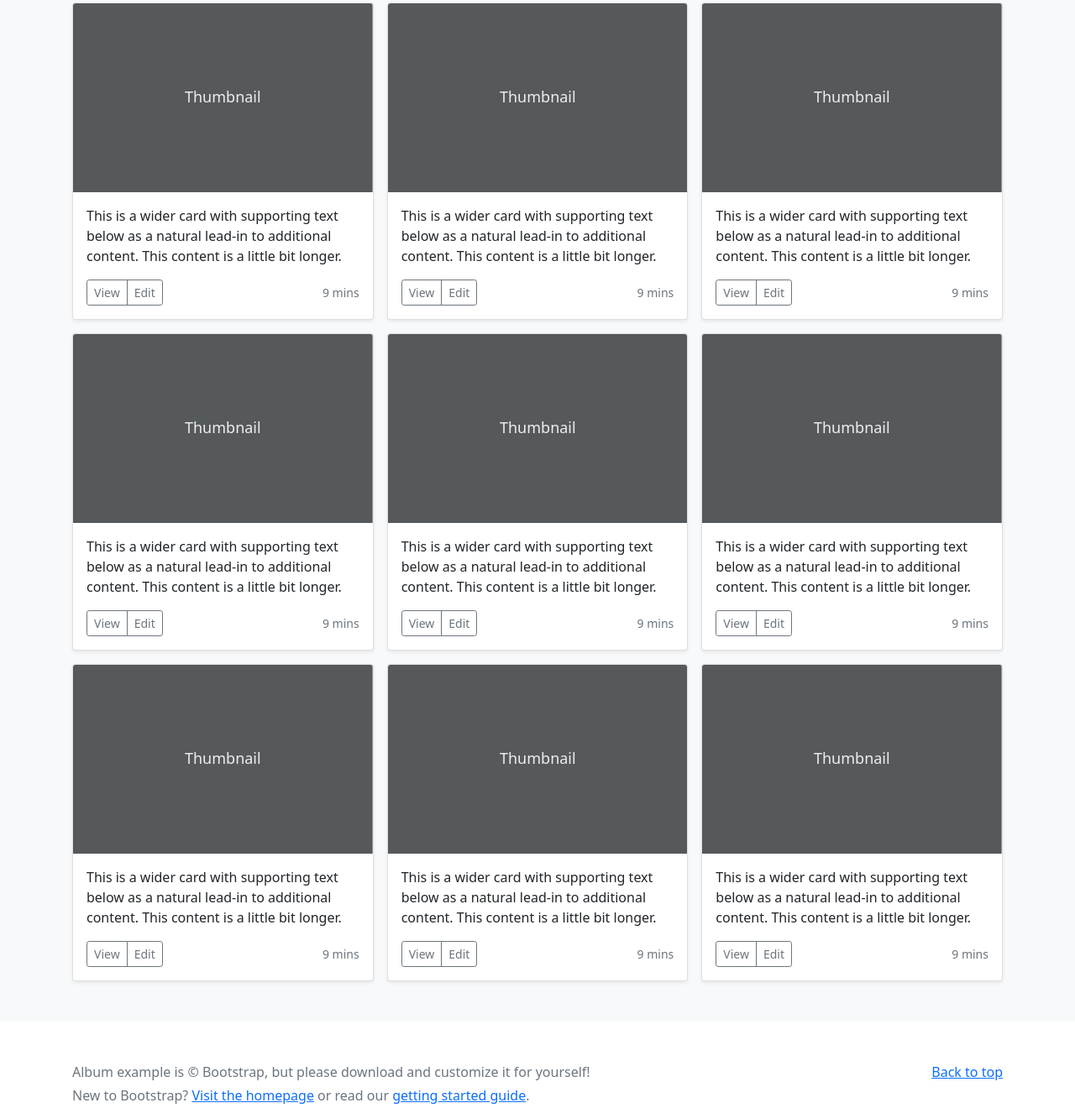
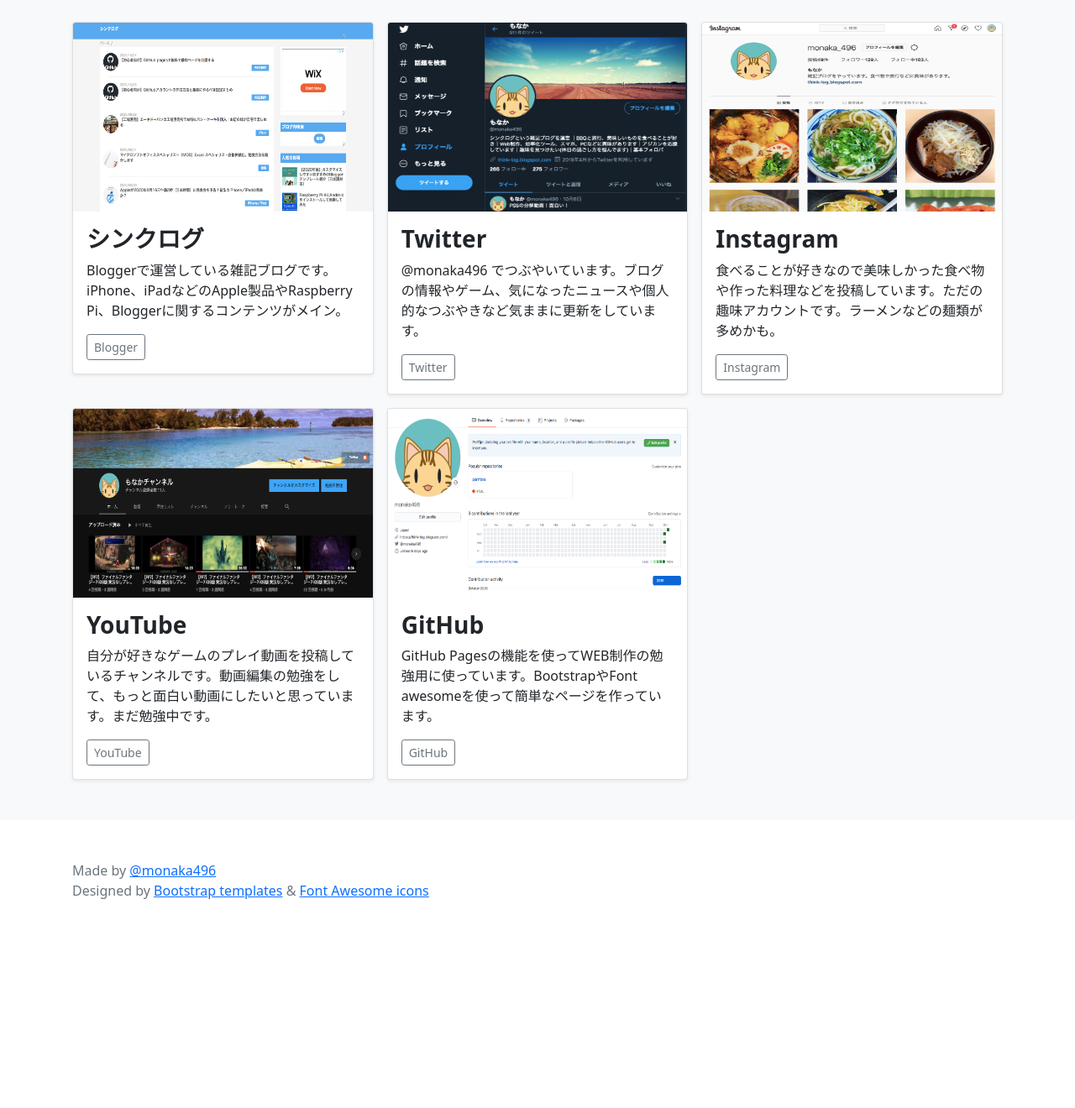
Before and after one commit to monaka496/portfolio, a plain HTML site: page index.html in a window 1280 px wide. Shown: the part 409-1729 px from the top of the page at 84% size. After the commit the page ends 1534 px from the top, so only its background shows below. Drawn offline with nearby package versions, Linux system fonts and the light colour scheme.

Commit message:
Update index.html

```diff
--- a/index.html
+++ b/index.html
@@ -15,6 +15,17 @@
 <!-- ここから Fontawesome CSS -->
   <link rel="stylesheet" href="https://use.fontawesome.com/releases/v5.6.3/css/all.css">
 <!-- ここまで Fontawesome CSS -->
+
+<!-- ここから Global site tag (gtag.js) - Google Analytics -->
+<script async src="https://www.googletagmanager.com/gtag/js?id=UA-139130792-5"></script>
+<script>
+  window.dataLayer = window.dataLayer || [];
+  function gtag(){dataLayer.push(arguments);}
+  gtag('js', new Date());
+
+  gtag('config', 'UA-139130792-5');
+</script>
+<!-- ここまで Global site tag (gtag.js) - Google Analytics -->
 
     <style>
       .bd-placeholder-img {
@@ -37,170 +48,112 @@
   </head>
   <body>
 
+<header class="text-center mx-auto pt-3">
+  <img src="https://raw.githubusercontent.com/monaka496/portfolio/main/cat.png" class="mt-3 rounded-circle" width="120" height="120">
+</header>
+
 <main>
-
-  <section class="py-5 text-center container">
-    <div class="row py-lg-5">
+<!-- ここから 見出し部分 -->
+  <section class="py-3 text-center container">
+    <div class="row py-lg-3">
       <div class="col-lg-6 col-md-8 mx-auto">
-        <h1 class="font-weight-light">もなかのポートフォリオ</h1>
-        <p class="lead text-muted">@monaka496 が運営しているサイト、SNSを紹介します</p>
+        <h1 class="font-weight-light mb-3 font-weight-bold">もなかのポートフォリオ</h1>
+        <p class="text-muted small">@monaka496 が運営しているサイト、SNSを紹介します</p>
         <p>
-          <a href="https://twitter.com/monaka496" class="btn btn-primary my-2"><i class="fab fa-twitter">Twitter</i></a>
-          <a href="#" class="btn btn-secondary my-2">Secondary action</a>
+          <a href="https://think-log.blogspot.com/" class="btn btn-warning my-2"><i class="fab fa-blogger"> Blogger</i></a>
+          <a href="https://twitter.com/monaka496" class="btn btn-primary my-2"><i class="fab fa-twitter"> Twitter</i></a>
+          <a href="https://www.instagram.com/monaka_496/" class="btn btn-info my-2"><i class="fab fa-instagram"> Instagram</i></a>
+          <a href="https://www.youtube.com/channel/UCBXDqO-bOXH7U_Uk44PPoqg" class="btn btn-danger my-2"><i class="fab fa-youtube"> YouTube</i></a>
+          <a href="https://github.com/monaka496/" class="btn btn-dark my-2"><i class="fab fa-github"> GitHub</i></a>
         </p>
       </div>
     </div>
   </section>
+<!-- ここまで 見出し部分 -->
+
 
   <div class="album py-5 bg-light">
     <div class="container">
-
       <div class="row row-cols-1 row-cols-sm-2 row-cols-md-3 g-3">
+<!-- ここから カード1部分 -->
         <div class="col">
           <div class="card shadow-sm">
-            <svg class="bd-placeholder-img card-img-top" width="100%" height="225" xmlns="http://www.w3.org/2000/svg" aria-label="Placeholder: Thumbnail" preserveAspectRatio="xMidYMid slice" role="img" focusable="false"><title>Placeholder</title><rect width="100%" height="100%" fill="#55595c"/><text x="50%" y="50%" fill="#eceeef" dy=".3em">Thumbnail</text></svg>
+            <img class="bd-placeholder-img card-img-top" src="https://raw.githubusercontent.com/monaka496/portfolio/main/blogger.png" width="100%" height="225" xmlns="http://www.w3.org/2000/svg" aria-label="Placeholder: Thumbnail" preserveAspectRatio="xMidYMid slice" role="img" focusable="false"><title>Placeholder</title><rect width="100%" height="100%" fill="#55595c"/>
 
             <div class="card-body">
-              <p class="card-text">This is a wider card with supporting text below as a natural lead-in to additional content. This content is a little bit longer.</p>
+              <h3 class="font-weight-bold">シンクログ</h3>
+              <p class="card-text">Bloggerで運営している雑記ブログです。iPhone、iPadなどのApple製品やRaspberry Pi、Bloggerに関するコンテンツがメイン。</p>
               <div class="d-flex justify-content-between align-items-center">
-                <div class="btn-group">
-                  <button type="button" class="btn btn-sm btn-outline-secondary">View</button>
-                  <button type="button" class="btn btn-sm btn-outline-secondary">Edit</button>
-                </div>
-                <small class="text-muted">9 mins</small>
               </div>
+              <a href="https://think-log.blogspot.com/" class="btn btn-sm btn-outline-secondary stretched-link">Blogger</a>
             </div>
           </div>
         </div>
+<!-- ここまで カード1部分 -->
+
+<!-- ここから カード2部分 -->
         <div class="col">
           <div class="card shadow-sm">
-            <svg class="bd-placeholder-img card-img-top" width="100%" height="225" xmlns="http://www.w3.org/2000/svg" aria-label="Placeholder: Thumbnail" preserveAspectRatio="xMidYMid slice" role="img" focusable="false"><title>Placeholder</title><rect width="100%" height="100%" fill="#55595c"/><text x="50%" y="50%" fill="#eceeef" dy=".3em">Thumbnail</text></svg>
+            <img class="bd-placeholder-img card-img-top" src="https://raw.githubusercontent.com/monaka496/portfolio/main/twitter.png" width="100%" height="225" xmlns="http://www.w3.org/2000/svg" aria-label="Placeholder: Thumbnail" preserveAspectRatio="xMidYMid slice" role="img" focusable="false"><title>Placeholder</title><rect width="100%" height="100%" fill="#55595c"/>
 
             <div class="card-body">
-              <p class="card-text">This is a wider card with supporting text below as a natural lead-in to additional content. This content is a little bit longer.</p>
+              <h3 class="font-weight-bold">Twitter</h3>
+              <p class="card-text">@monaka496 でつぶやいています。ブログの情報やゲーム、気になったニュースや個人的なつぶやきなど気ままに更新をしています。</p>
               <div class="d-flex justify-content-between align-items-center">
-                <div class="btn-group">
-                  <button type="button" class="btn btn-sm btn-outline-secondary">View</button>
-                  <button type="button" class="btn btn-sm btn-outline-secondary">Edit</button>
-                </div>
-                <small class="text-muted">9 mins</small>
               </div>
+              <a href="https://twitter.com/monaka496" class="btn btn-sm btn-outline-secondary stretched-link">Twitter</a>
             </div>
           </div>
         </div>
+<!-- ここまで カード2部分 -->
+
+<!-- ここから カード3部分 -->
         <div class="col">
           <div class="card shadow-sm">
-            <svg class="bd-placeholder-img card-img-top" width="100%" height="225" xmlns="http://www.w3.org/2000/svg" aria-label="Placeholder: Thumbnail" preserveAspectRatio="xMidYMid slice" role="img" focusable="false"><title>Placeholder</title><rect width="100%" height="100%" fill="#55595c"/><text x="50%" y="50%" fill="#eceeef" dy=".3em">Thumbnail</text></svg>
+            <img class="bd-placeholder-img card-img-top" src="https://raw.githubusercontent.com/monaka496/portfolio/main/instagram.png" width="100%" height="225" xmlns="http://www.w3.org/2000/svg" aria-label="Placeholder: Thumbnail" preserveAspectRatio="xMidYMid slice" role="img" focusable="false"><title>Placeholder</title><rect width="100%" height="100%" fill="#55595c"/>
 
             <div class="card-body">
-              <p class="card-text">This is a wider card with supporting text below as a natural lead-in to additional content. This content is a little bit longer.</p>
+              <h3 class="font-weight-bold">Instagram</h3>
+              <p class="card-text">食べることが好きなので美味しかった食べ物や作った料理などを投稿しています。ただの趣味アカウントです。ラーメンなどの麺類が多めかも。</p>
               <div class="d-flex justify-content-between align-items-center">
-                <div class="btn-group">
-                  <button type="button" class="btn btn-sm btn-outline-secondary">View</button>
-                  <button type="button" class="btn btn-sm btn-outline-secondary">Edit</button>
-                </div>
-                <small class="text-muted">9 mins</small>
               </div>
+              <a href="https://www.instagram.com/monaka_496/" class="btn btn-sm btn-outline-secondary stretched-link">Instagram</a>
             </div>
           </div>
         </div>
+<!-- ここまで カード3部分 -->
 
+<!-- ここから カード4部分 -->
         <div class="col">
           <div class="card shadow-sm">
-            <svg class="bd-placeholder-img card-img-top" width="100%" height="225" xmlns="http://www.w3.org/2000/svg" aria-label="Placeholder: Thumbnail" preserveAspectRatio="xMidYMid slice" role="img" focusable="false"><title>Placeholder</title><rect width="100%" height="100%" fill="#55595c"/><text x="50%" y="50%" fill="#eceeef" dy=".3em">Thumbnail</text></svg>
+            <img class="bd-placeholder-img card-img-top" src="https://raw.githubusercontent.com/monaka496/portfolio/main/youtube.png" width="100%" height="225" xmlns="http://www.w3.org/2000/svg" aria-label="Placeholder: Thumbnail" preserveAspectRatio="xMidYMid slice" role="img" focusable="false"><title>Placeholder</title><rect width="100%" height="100%" fill="#55595c"/>
 
             <div class="card-body">
-              <p class="card-text">This is a wider card with supporting text below as a natural lead-in to additional content. This content is a little bit longer.</p>
+              <h3 class="font-weight-bold">YouTube</h3>
+              <p class="card-text">自分が好きなゲームのプレイ動画を投稿しているチャンネルです。動画編集の勉強をして、もっと面白い動画にしたいと思っています。まだ勉強中です。</p>
               <div class="d-flex justify-content-between align-items-center">
-                <div class="btn-group">
-                  <button type="button" class="btn btn-sm btn-outline-secondary">View</button>
-                  <button type="button" class="btn btn-sm btn-outline-secondary">Edit</button>
-                </div>
-                <small class="text-muted">9 mins</small>
               </div>
+              <a href="https://www.youtube.com/channel/UCBXDqO-bOXH7U_Uk44PPoqg" class="btn btn-sm btn-outline-secondary stretched-link">YouTube</a>
             </div>
           </div>
         </div>
+<!-- ここまで カード4部分 -->
+
+<!-- ここから カード5部分 -->
         <div class="col">
           <div class="card shadow-sm">
-            <svg class="bd-placeholder-img card-img-top" width="100%" height="225" xmlns="http://www.w3.org/2000/svg" aria-label="Placeholder: Thumbnail" preserveAspectRatio="xMidYMid slice" role="img" focusable="false"><title>Placeholder</title><rect width="100%" height="100%" fill="#55595c"/><text x="50%" y="50%" fill="#eceeef" dy=".3em">Thumbnail</text></svg>
+            <img class="bd-placeholder-img card-img-top" src="https://raw.githubusercontent.com/monaka496/portfolio/main/github.png" width="100%" height="225" xmlns="http://www.w3.org/2000/svg" aria-label="Placeholder: Thumbnail" preserveAspectRatio="xMidYMid slice" role="img" focusable="false"><title>Placeholder</title><rect width="100%" height="100%" fill="#55595c"/>
 
             <div class="card-body">
-              <p class="card-text">This is a wider card with supporting text below as a natural lead-in to additional content. This content is a little bit longer.</p>
+              <h3 class="font-weight-bold">GitHub</h3>
+              <p class="card-text">GitHub Pagesの機能を使ってWEB制作の勉強用に使っています。BootstrapやFont awesomeを使って簡単なページを作っています。</p>
               <div class="d-flex justify-content-between align-items-center">
-                <div class="btn-group">
-                  <button type="button" class="btn btn-sm btn-outline-secondary">View</button>
-                  <button type="button" class="btn btn-sm btn-outline-secondary">Edit</button>
-                </div>
-                <small class="text-muted">9 mins</small>
               </div>
+              <a href="https://www.youtube.com/channel/UCBXDqO-bOXH7U_Uk44PPoqg" class="btn btn-sm btn-outline-secondary stretched-link">GitHub</a>
             </div>
           </div>
         </div>
-        <div class="col">
-          <div class="card shadow-sm">
-            <svg class="bd-placeholder-img card-img-top" width="100%" height="225" xmlns="http://www.w3.org/2000/svg" aria-label="Placeholder: Thumbnail" preserveAspectRatio="xMidYMid slice" role="img" focusable="false"><title>Placeholder</title><rect width="100%" height="100%" fill="#55595c"/><text x="50%" y="50%" fill="#eceeef" dy=".3em">Thumbnail</text></svg>
-
-            <div class="card-body">
-              <p class="card-text">This is a wider card with supporting text below as a natural lead-in to additional content. This content is a little bit longer.</p>
-              <div class="d-flex justify-content-between align-items-center">
-                <div class="btn-group">
-                  <button type="button" class="btn btn-sm btn-outline-secondary">View</button>
-                  <button type="button" class="btn btn-sm btn-outline-secondary">Edit</button>
-                </div>
-                <small class="text-muted">9 mins</small>
-              </div>
-            </div>
-          </div>
-        </div>
-
-        <div class="col">
-          <div class="card shadow-sm">
-            <svg class="bd-placeholder-img card-img-top" width="100%" height="225" xmlns="http://www.w3.org/2000/svg" aria-label="Placeholder: Thumbnail" preserveAspectRatio="xMidYMid slice" role="img" focusable="false"><title>Placeholder</title><rect width="100%" height="100%" fill="#55595c"/><text x="50%" y="50%" fill="#eceeef" dy=".3em">Thumbnail</text></svg>
-
-            <div class="card-body">
-              <p class="card-text">This is a wider card with supporting text below as a natural lead-in to additional content. This content is a little bit longer.</p>
-              <div class="d-flex justify-content-between align-items-center">
-                <div class="btn-group">
-                  <button type="button" class="btn btn-sm btn-outline-secondary">View</button>
-                  <button type="button" class="btn btn-sm btn-outline-secondary">Edit</button>
-                </div>
-                <small class="text-muted">9 mins</small>
-              </div>
-            </div>
-          </div>
-        </div>
-        <div class="col">
-          <div class="card shadow-sm">
-            <svg class="bd-placeholder-img card-img-top" width="100%" height="225" xmlns="http://www.w3.org/2000/svg" aria-label="Placeholder: Thumbnail" preserveAspectRatio="xMidYMid slice" role="img" focusable="false"><title>Placeholder</title><rect width="100%" height="100%" fill="#55595c"/><text x="50%" y="50%" fill="#eceeef" dy=".3em">Thumbnail</text></svg>
-
-            <div class="card-body">
-              <p class="card-text">This is a wider card with supporting text below as a natural lead-in to additional content. This content is a little bit longer.</p>
-              <div class="d-flex justify-content-between align-items-center">
-                <div class="btn-group">
-                  <button type="button" class="btn btn-sm btn-outline-secondary">View</button>
-                  <button type="button" class="btn btn-sm btn-outline-secondary">Edit</button>
-                </div>
-                <small class="text-muted">9 mins</small>
-              </div>
-            </div>
-          </div>
-        </div>
-        <div class="col">
-          <div class="card shadow-sm">
-            <svg class="bd-placeholder-img card-img-top" width="100%" height="225" xmlns="http://www.w3.org/2000/svg" aria-label="Placeholder: Thumbnail" preserveAspectRatio="xMidYMid slice" role="img" focusable="false"><title>Placeholder</title><rect width="100%" height="100%" fill="#55595c"/><text x="50%" y="50%" fill="#eceeef" dy=".3em">Thumbnail</text></svg>
-
-            <div class="card-body">
-              <p class="card-text">This is a wider card with supporting text below as a natural lead-in to additional content. This content is a little bit longer.</p>
-              <div class="d-flex justify-content-between align-items-center">
-                <div class="btn-group">
-                  <button type="button" class="btn btn-sm btn-outline-secondary">View</button>
-                  <button type="button" class="btn btn-sm btn-outline-secondary">Edit</button>
-                </div>
-                <small class="text-muted">9 mins</small>
-              </div>
-            </div>
-          </div>
+<!-- ここまで カード5部分 -->
         </div>
       </div>
     </div>
@@ -210,11 +163,8 @@
 
 <footer class="text-muted py-5">
   <div class="container">
-    <p class="float-right mb-1">
-      <a href="#">Back to top</a>
-    </p>
-    <p class="mb-1">Album example is &copy; Bootstrap, but please download and customize it for yourself!</p>
-    <p class="mb-0">New to Bootstrap? <a href="/">Visit the homepage</a> or read our <a href="../getting-started/introduction/">getting started guide</a>.</p>
+    <p class="mb-0">Made by <a href="https://twitter.com/monaka496">@monaka496</a></p>
+    <p class="mb-1">Designed by <a href="https://getbootstrap.jp/">Bootstrap templates</a> & <a href="https://fontawesome.com/">Font Awesome icons</a></p>
   </div>
 </footer>
 
```
